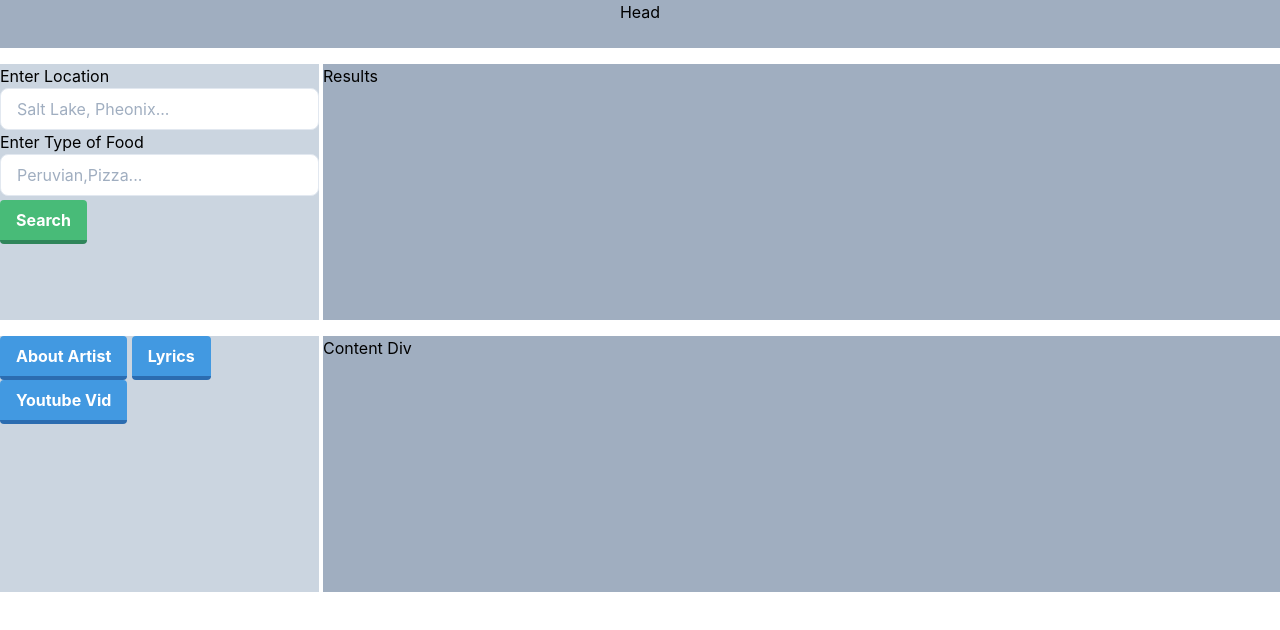
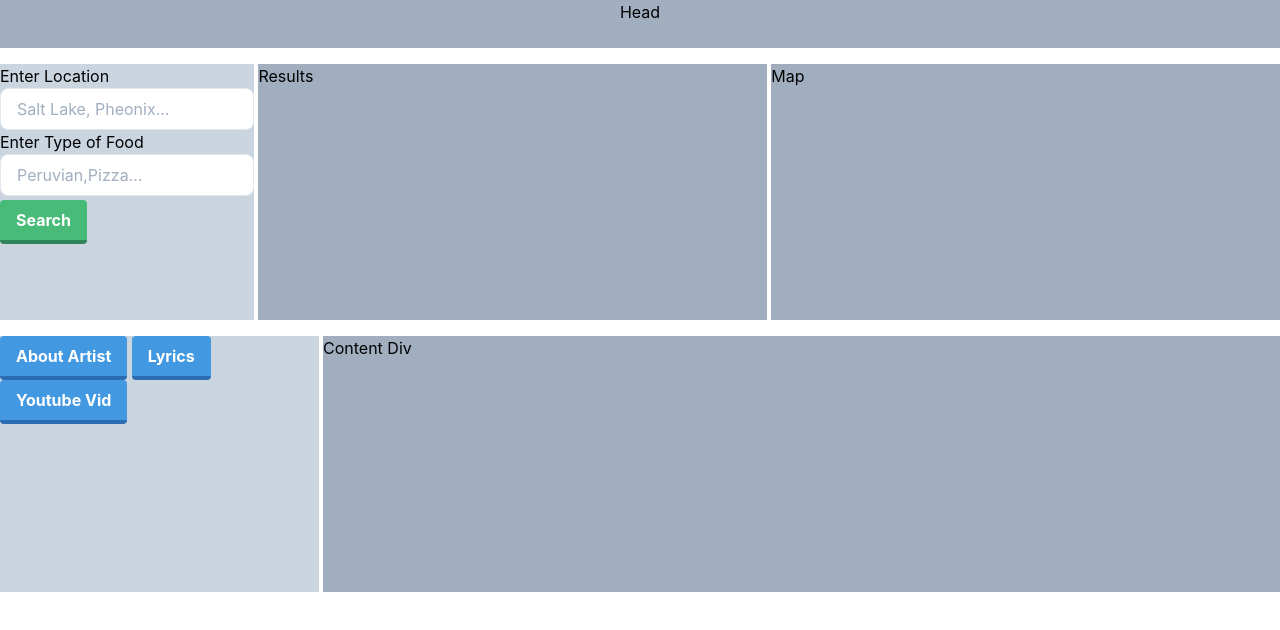
Before and after one commit to jonvictory/projectUno, a website: page public/index.html in a window 1280 px wide. Drawn offline with nearby package versions, Linux system fonts and the light colour scheme.

Commit message:
made adjustments to layout

```diff
--- a/public/index.html
+++ b/public/index.html
@@ -31,10 +31,12 @@
       </button>
       </div>
 
-<!-- Map Div -->
-      <div id="results" class="w-3/4 ml-1 bg-gray-500 h-64">Results</div>
+<!-- Map/Results Div -->
+      <div id="results" class="w-1/2 ml-1 bg-gray-500 h-64">Results</div>
+      <div id="map" class="w-1/2 ml-1 bg-gray-500 h-64">Map</div>
 
     </div>
+
 
 <!-- Button Div -->
     <div class="flex mb-4">
```
